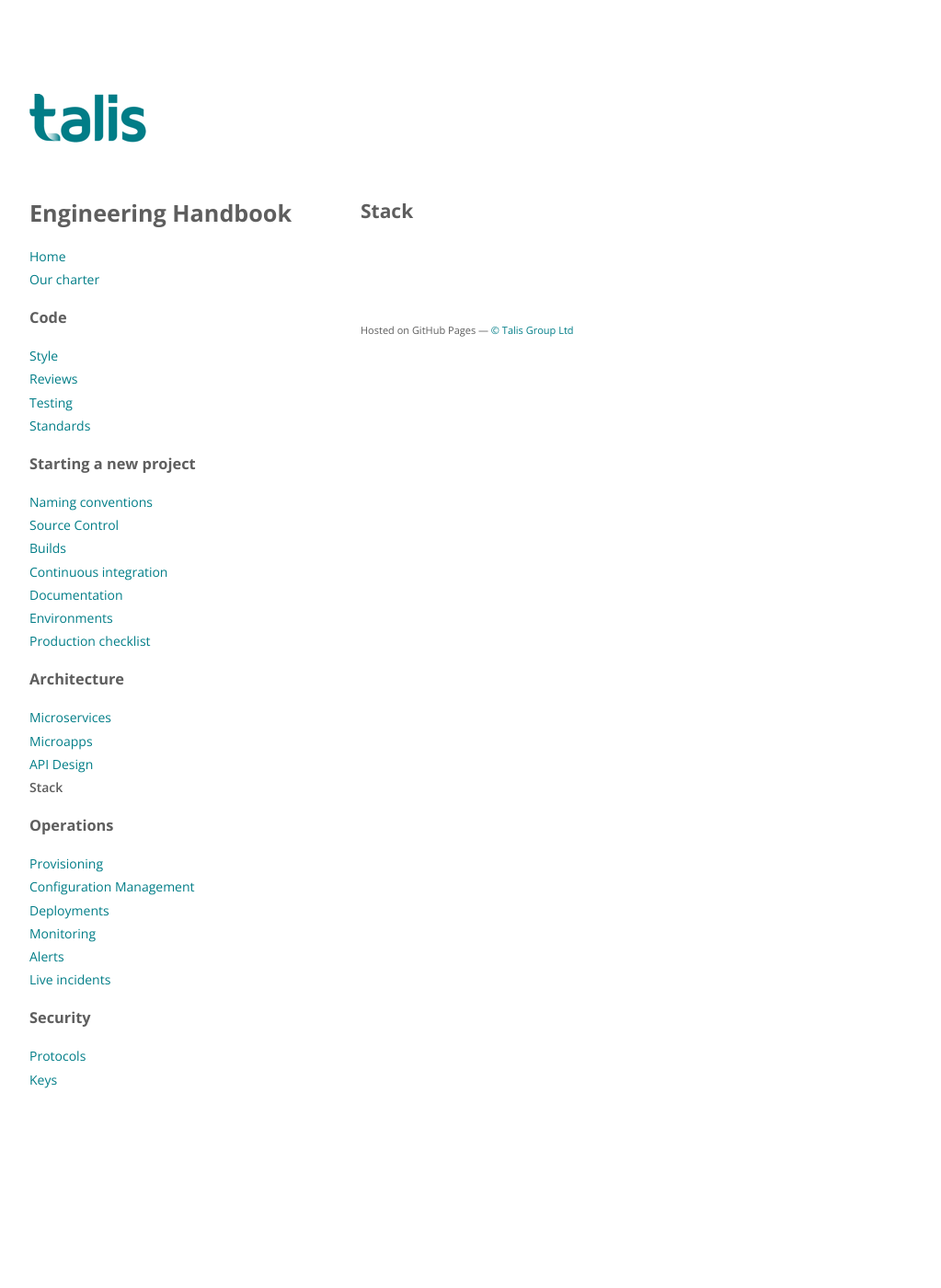
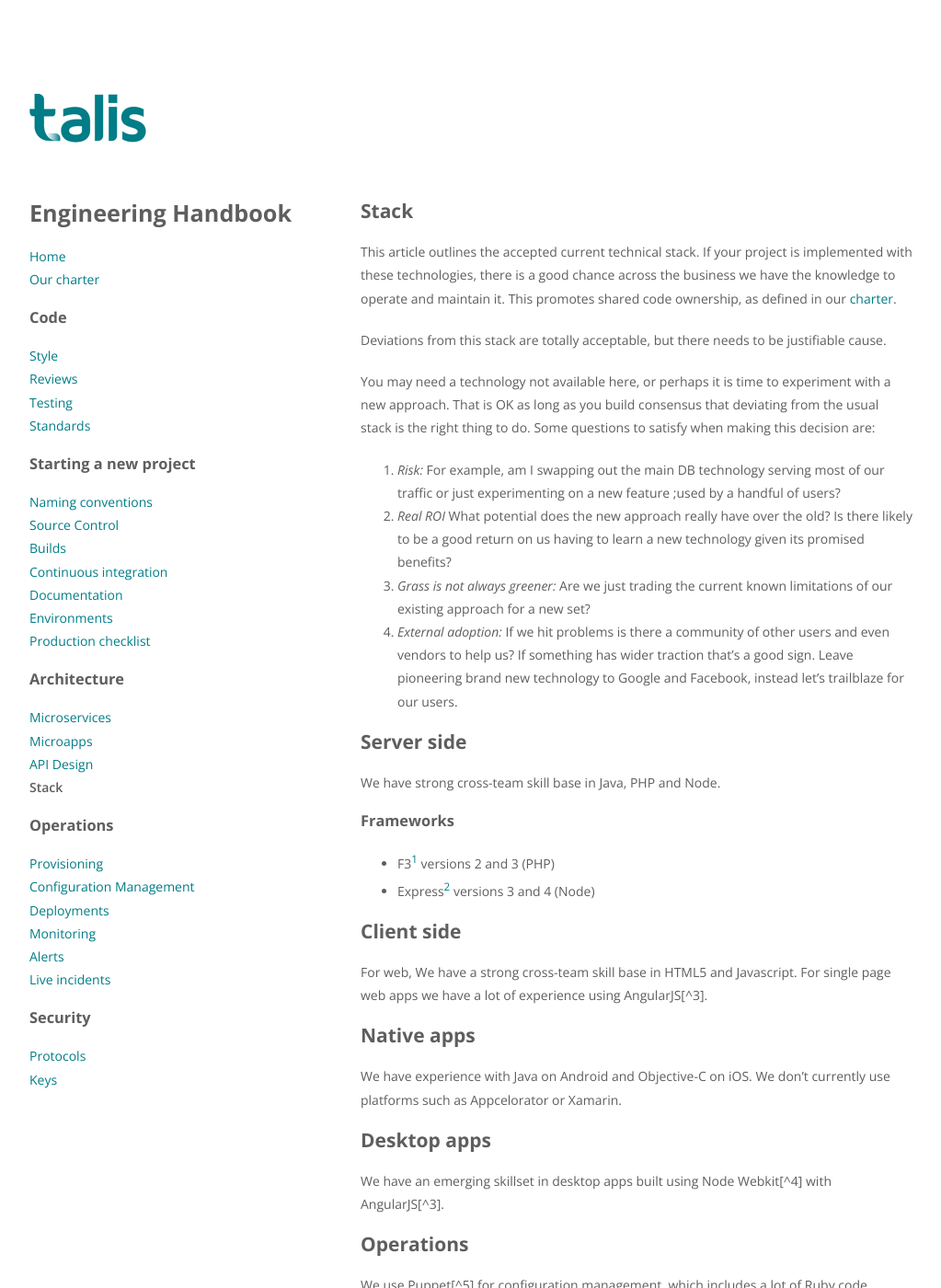
Before and after one commit to ellerbrock/talis.github.io, a Jekyll site: the page built from topics/stack.md, in a window 1280 px wide and 1400 px high. Shown: the whole window at 92% size, without its empty margins (128-1151 px from the left). Built offline with Jekyll 4.4.1, drawn with Linux system fonts in a browser that asks for light colours; some of the changed text lies outside the part shown.

Commit message:
Initial crack at the stack

```diff
--- a/topics/stack.md
+++ b/topics/stack.md
@@ -3,3 +3,84 @@
 title: Stack
 body_class: stack
 ---
+
+This article outlines the accepted current technical stack. If your project is implemented with these technologies,
+there is a good chance across the business we have the knowledge to operate and maintain it. This promotes shared code
+ownership, as defined in our [charter](topics.html).
+
+Deviations from this stack are totally acceptable, but there needs to be justifiable cause.
+
+You may need a technology not available here, or perhaps it is time to experiment with a new approach. That is OK as
+long as you build consensus that deviating from the usual stack is the right thing to do. Some questions to satisfy when
+making this decision are:
+
+1. *Risk:* For example, am I swapping out the main DB technology serving most of our traffic or just experimenting on a
+new feature ;used by a handful of users?
+1. *Real ROI* What potential does the new approach really have over the old? Is there likely to be a good return on us
+having to learn a new technology given its promised benefits?
+1. *Grass is not always greener:* Are we just trading the current known limitations of our existing approach for a
+new set?
+1. *External adoption:* If we hit problems is there a community of other users and even vendors to help us? If something
+has wider traction that's a good sign. Leave pioneering brand new technology to Google and Facebook, instead let's
+trailblaze for our users.
+
+## Server side
+
+We have strong cross-team skill base in Java, PHP and Node.
+
+### Frameworks
+
+* F3[^1] versions 2 and 3 (PHP)
+* Express[^2] versions 3 and 4 (Node)
+
+## Client side
+
+For web, We have a strong cross-team skill base in HTML5 and Javascript. For single page web apps we have a lot of
+experience using AngularJS[^3].
+
+## Native apps
+
+We have experience with Java on Android and Objective-C on iOS. We don't currently use platforms such as Appcelorator or
+Xamarin.
+
+## Desktop apps
+
+We have an emerging skillset in desktop apps built using Node Webkit[^4] with AngularJS[^3].
+
+## Operations
+
+We use Puppet[^5] for configuration management, which includes a lot of Ruby code. Monitoring is done using sensu which
+again makes extensive use of Ruby.
+
+## Persistence and storage
+
+### DocumentDB: MongoDB
+
+MongoDB is the swiss army knife of NoSQL databases. There are plenty that do certain things better, but it has a broad
+feature set, recruitable talent pool, large community and vendor base and is a good starting point for many problems
+requiring a NoSQL approach.
+
+As a company, we understand it's limitations and how to operate and scale it. We have 3 years' production experience at
+scale. This experience is more important than what you may have read about it on Hacker News.
+
+### KeyValue: Redis
+
+Redis is a key value store. It has extensive community and vendor support. TODO: more information
+
+### Free text search: ElasticSearch
+
+Our search requirements are relatively pedestrian so we sidestep the complexity of configuring and operating Solr by
+using ElasticSearch. We consider search to be ephemeral so make sure all indexes can be rebuilt from another datasource.
+
+### Relational: Postgres
+
+If you need a relational database use Postgres. However, we don't currently use relational databases anywhere in
+production.
+
+## Cloud computing
+
+We currently use Amazon AWS as our production supplier.
+
+
+[^1]: [Fat-Free Framework](http://fatfreeframework.com/home)
+[^2]: [Express](http://expressjs.com/)
```
